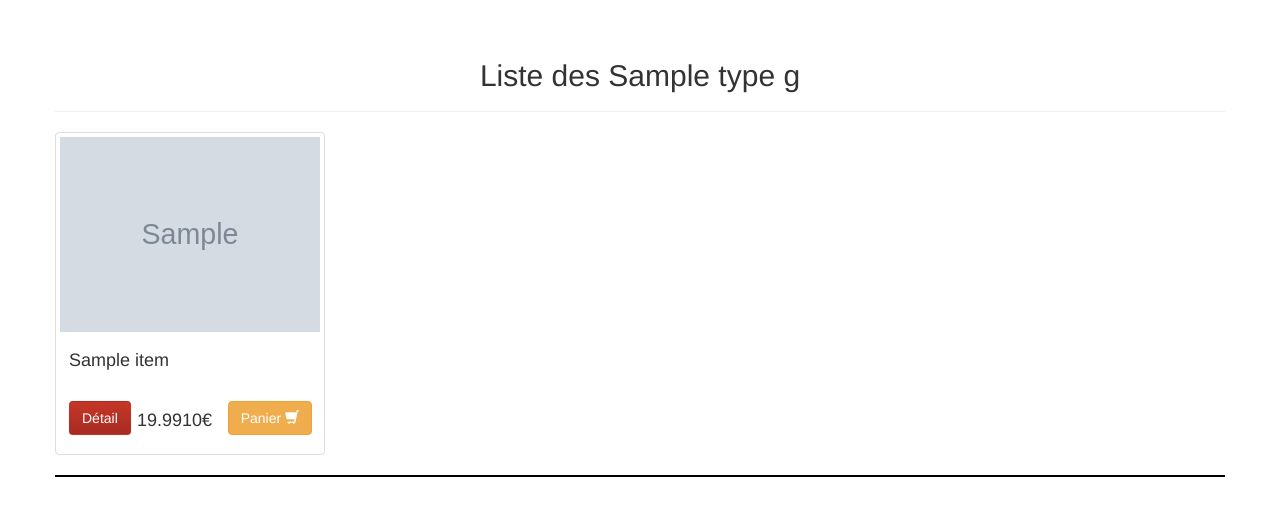
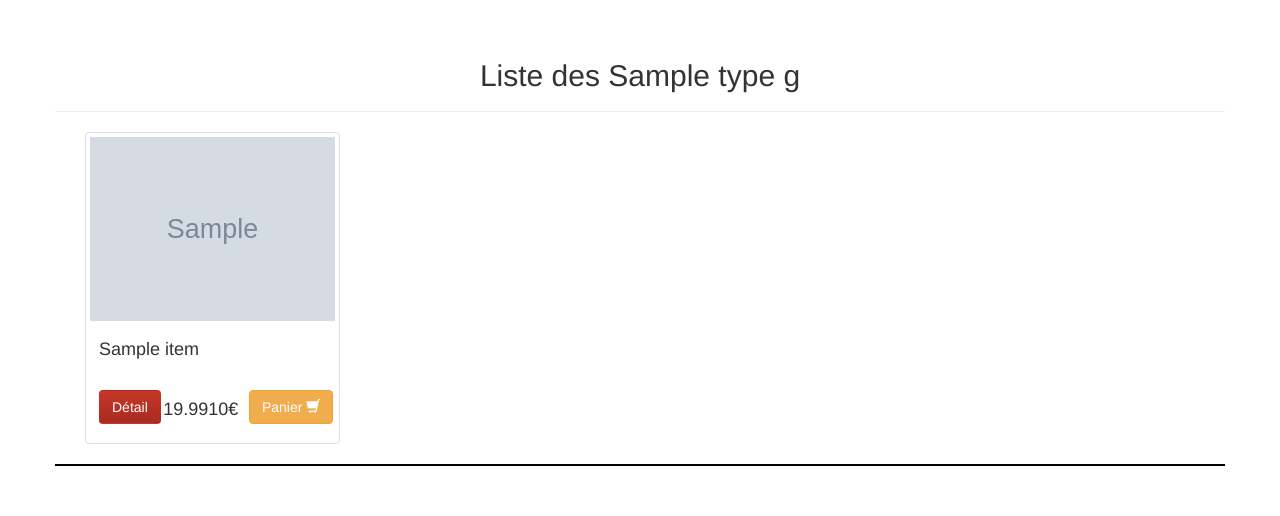
Before and after one commit to splyy/AgnamStore, a PHP site: template views/items.html.twig in a window 1280 px wide. Shown: the part 51-567 px from the top of the page. Run offline with PHP 8.4, Linux system fonts and the light colour scheme; the template is opened without the code that fills it: most values are stand-ins (such as "Sample title", 1, 10 or a date in 2020); grey boxes marked "Sample" are stand-in pictures; some libraries are stand-ins or nearby versions.

Commit message:
AgnamStore 0.1.19

```diff
--- a/app/app.php
+++ b/app/app.php
@@ -38,6 +38,7 @@ $app->register(new Silex\Provider\SecurityServiceProvider(), array(
     ),
     'security.access_rules' => array(
         array('^/admin', 'ROLE_ADMIN'),
+        array('^/user', 'ROLE_USER'),
     ),
 ));
 $app->register(new Silex\Provider\FormServiceProvider());
--- a/views/index.html.twig
+++ b/views/index.html.twig
@@ -10,7 +10,7 @@
                     <div class="page-header">
                         <h2>{{items['type'].label}} <small>Liste des derniers {{items['type'].label}}</small></h2>
                     </div>
-                    <div class="row">
+                    <div class="container-fluid">
                         {% for item in items['item'] %}
                         <div class="col-sm-6 col-md-4">
                             <div class="thumbnail">
--- a/views/items.html.twig
+++ b/views/items.html.twig
@@ -8,7 +8,7 @@
             <div class="page-header text-center">
                 <h2>Liste des {{ typeG.label }}</h2>
             </div>
-            <div class="row">
+            <div class="container-fluid">
                 {% if items %}
                     {% for item in items %}
                         <div class="col-sm-4 col-md-3">
```
